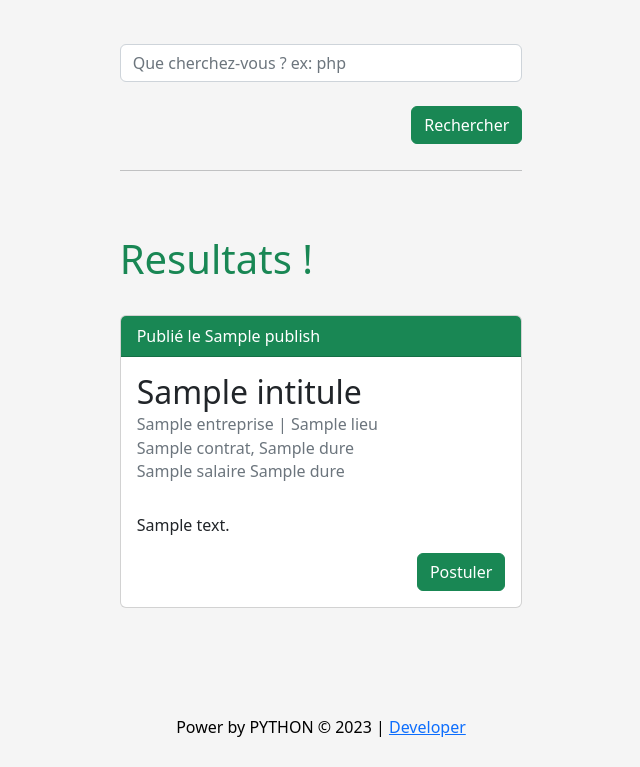
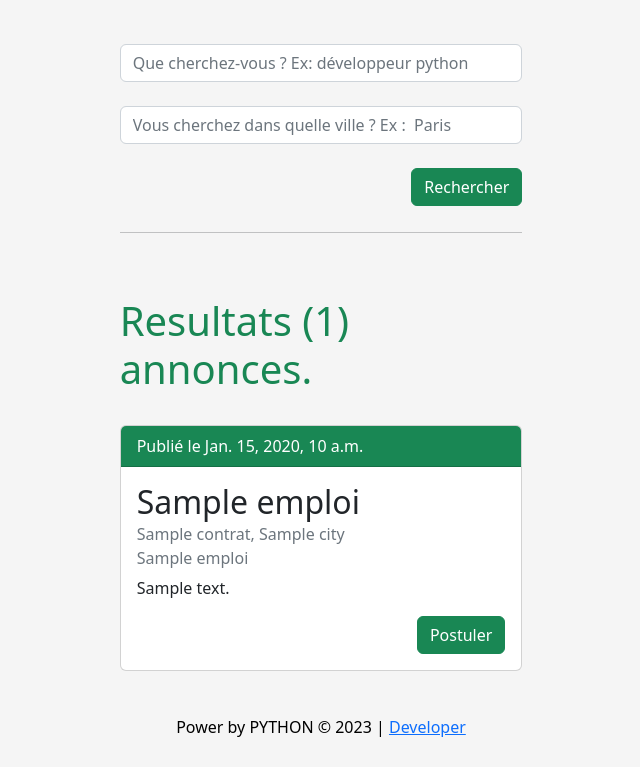
Before and after one commit to makan-dianka/job, a Django app: template research/templates/research/result.html in a window 1280 px wide. Shown: the part 56-823 px from the top of the page, without its empty margins (319-959 px from the left). Before the commit the page ends 793 px from the top, so only its background shows below. Run offline with Django 4.2, Linux system fonts and the light colour scheme; the template is opened without the code that fills it: most values are stand-ins (such as "Sample title", 1, 10 or a date in 2020); parts of the project's set-up code (start-up, migrations or seed data) failed here and were passed over.

Commit message:
add new input for location

```diff
--- a/research/templates/research/result.html
+++ b/research/templates/research/result.html
@@ -5,7 +5,8 @@
     <div class="row justify-content-center">
         <div class="col-md-4 mt-result">
             <form method="POST" action=""> {% csrf_token %}
-                <input name="keyword" id="research" class="form-control" required placeholder="Que cherchez-vous ? ex: php"> <br />
+                <input name="keyword" id="research" class="form-control" required placeholder="Que cherchez-vous ? Ex: développeur python "> <br />
+                <input name="location" id="research2" class="form-control" required placeholder="Vous cherchez dans quelle ville ? Ex :  Paris"> <br />
                 <button class="btn btn-success research-btn" type="submit">Rechercher</button>
             </form>  <br />  <br /> <hr class="hr"> <br />  <br />
 
@@ -15,19 +16,18 @@
                 </div>
             </div>
 
-            <h1 class="text-success">Resultats !</h1> <br />
+            <h1 class="text-success">Resultats ({{ data|length }}) annonces.</h1> <br />
             {% for emploi in data %}
 
                 <div class="card">
                     <div class="card-header bg-success text-white">
-                       Publié le {{ emploi.publish }}
+                       Publié le {{ emploi.date }}
                     </div>
                     <div class="card-body">
-                        <h2 class="card-title">{{ emploi.intitule }}</h2>
-                        <h6 class="card-subtitle mb-2 text-muted">{{ emploi.entreprise }} | {{ emploi.lieu }}</h6>
-                        <h6 class="card-subtitle mb-2 text-muted">{{ emploi.contrat }}, {{ emploi.dure }}</h6>
-                        <h6 class="card-subtitle mb-2 text-muted">{{ emploi.salaire }} {{ emploi.dure }}</h6> <br />
-                        <p class="card-text">{{ emploi.desc }}</p>
+                        <h2 class="card-title">{{ emploi.title }}</h2>
+                        <h6 class="card-subtitle mb-2 text-muted">{{ emploi.contrat }}, {{ emploi.city }}</h6>
+                        <h6 class="card-subtitle mb-2 text-muted">{{ emploi.minititre }}</h6>
+                        <p class="card-text">{{ emploi.detail }}</p>
                         <a href="{{ emploi.link }}" class="btn btn-success research-btn" target="_blank">Postuler</a>
                     </div>
                 </div>
```
